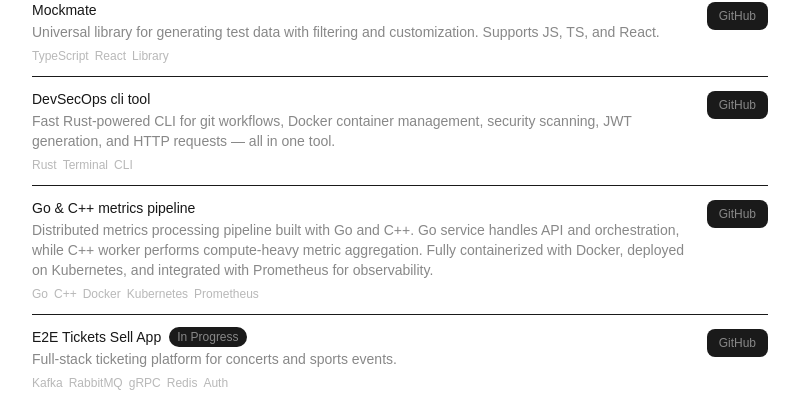
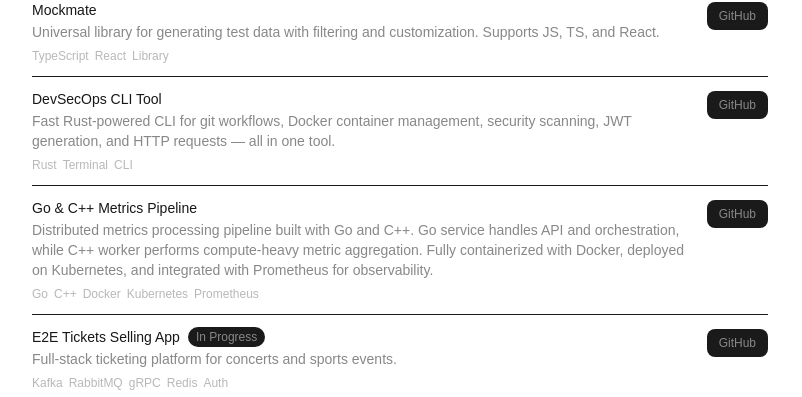
Before and after one commit to monokkai/maajer.io, a Next.js app: page /works in a window 1280 px wide. Shown: the part 226-623 px from the top of the page, without its empty margins (240-1042 px from the left). Built offline with nearby package versions, Linux system fonts and the light colour scheme.

Commit message:
Update project names for consistency and clarity

```diff
--- a/app/works/works.ts
+++ b/app/works/works.ts
@@ -7,21 +7,21 @@ export const works = [
     tags: ["TypeScript", "React", "Library"],
   },
   {
-    name: "DevSecOps cli tool",
+    name: "DevSecOps CLI Tool",
     description:
       "Fast Rust-powered CLI for git workflows, Docker container management, security scanning, JWT generation, and HTTP requests — all in one tool.",
     href: "https://github.com/monokkai/cli",
     tags: ["Rust", "Terminal", "CLI"],
   },
   {
-    name: "Go & C++ metrics pipeline",
+    name: "Go & C++ Metrics Pipeline",
     description:
       "Distributed metrics processing pipeline built with Go and C++. Go service handles API and orchestration, while C++ worker performs compute-heavy metric aggregation. Fully containerized with Docker, deployed on Kubernetes, and integrated with Prometheus for observability.",
     href: "https://github.com/monokkai/go-cpp-metrics-pipeline",
     tags: ["Go", "C++", "Docker", "Kubernetes", "Prometheus"],
   },
   {
-    name: "E2E Tickets Sell App",
+    name: "E2E Tickets Selling App",
     description:
       "Full-stack ticketing platform for concerts and sports events.",
     href: "https://github.com/monokkai/e2e-tickets",
```
